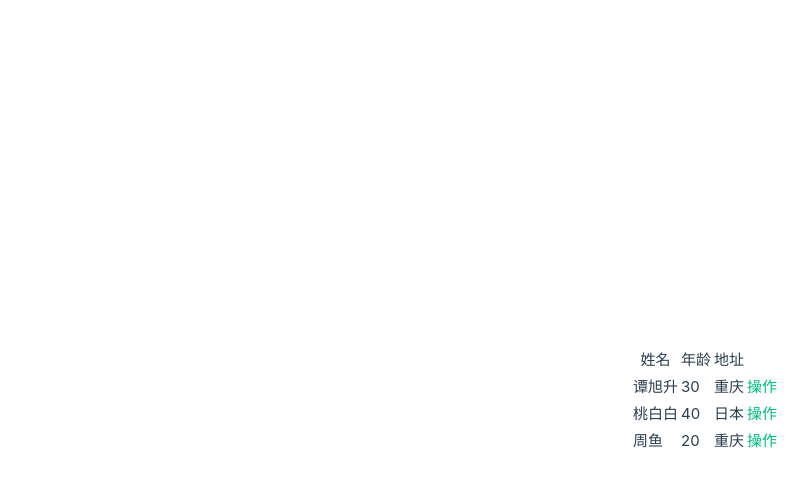
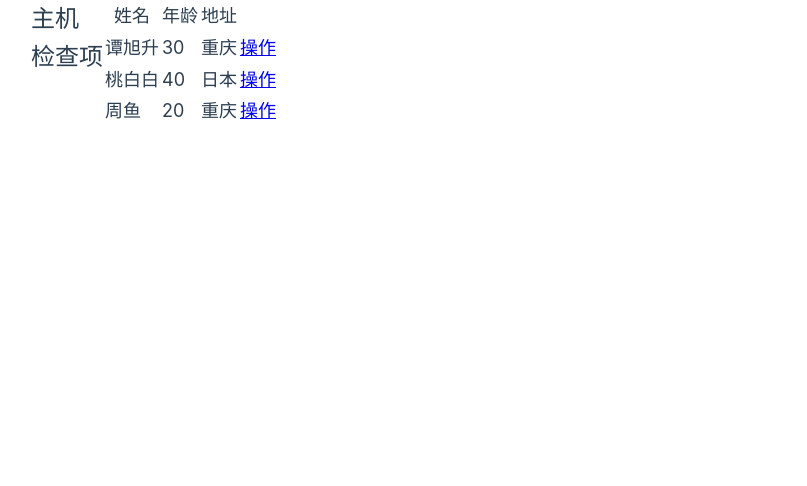
Before and after one commit to c3qu/vue_practice, a Vue app: page / in a window 1280 px wide. Shown: the top 486 px of the page, without its empty margins (9-816 px from the left). Built offline with nearby package versions, Linux system fonts and the light colour scheme.

Commit message:
添加了侧边栏;添加了点击侧边栏动态显示右侧内容的功能

```diff
--- a/package.json
+++ b/package.json
@@ -8,7 +8,8 @@
     "preview": "vite preview"
   },
   "dependencies": {
-    "vue": "^3.3.4"
+    "vue": "^3.3.4",
+    "vuetify": "^3.3.11"
   },
   "devDependencies": {
     "@vitejs/plugin-vue": "^4.2.3",
--- a/src/App.vue
+++ b/src/App.vue
@@ -1,48 +1,34 @@
 <script setup>
+import { ref, provide } from "vue"
 import SideBar from './components/SideBar.vue'
+import HostDetail from './components/HostDetail.vue'
+import CheckItemDetail from './components/CheckItemDetail.vue'
+const index = ref(1)
+
+function setIndex(i) {
+  index.value = i
+}
+
+provide('parentSetIndex', setIndex)
 </script>
 
 <template>
   <header>
-    <!-- <img alt="Vue logo" class="logo" src="./assets/logo.svg" width="125" height="125" /> -->
-
-    <div class="wrapper">
-      <!-- <HelloWorld msg="You did it!" /> -->
-
-    </div>
+    <div class="wrapper"></div>
   </header>
 
   <main>
-    <!-- <TheWelcome /> -->
-    <SideBar/>
+    <div class="main_show_area">
+      <SideBar />
+      <HostDetail v-if="index === 1" />
+      <CheckItemDetail v-if="index === 2" />
+    </div>
   </main>
 </template>
 
 <style scoped>
-/* header {
-  line-height: 1.5;
+.main_show_area {
+  display: flex;
+  flex-direction: row;
 }
-
-.logo {
-  display: block;
-  margin: 0 auto 2rem;
-}
-
-@media (min-width: 1024px) {
-  header {
-    display: flex;
-    place-items: center;
-    padding-right: calc(var(--section-gap) / 2);
-  }
-
-  .logo {
-    margin: 0 2rem 0 0;
-  }
-
-  header .wrapper {
-    display: flex;
-    place-items: flex-start;
-    flex-wrap: wrap;
-  }
-} */
 </style>
--- a/src/assets/main.css
+++ b/src/assets/main.css
@@ -1,5 +1,5 @@
 @import './base.css';
-
+/*
 #app {
   max-width: 1280px;
   margin: 0 auto;
@@ -32,4 +32,4 @@ a,
     grid-template-columns: 1fr 1fr;
     padding: 0 2rem;
   }
-}
+}  */
--- /dev/null
+++ b/src/components/CheckItemDetail.vue
@@ -0,0 +1,54 @@
+<script setup>
+import { ref } from 'vue'
+const data = ref(
+    [
+        {
+            "name": "服务器空间",
+            "status": "已检查"
+        },
+        {
+            "name": "CPU占用情况",
+            "status": "已检查",
+        }
+    ]
+
+)
+const colunm_names = ref(
+    {
+        "name": "检查项名称",
+        "status": "状态",
+    }
+)
+function show_detail() {
+    alert("OK")
+}
+</script>
+
+<template>
+    <table>
+        <tr>
+            <th v-for="value in colunm_names">{{ value }}</th>
+        </tr>
+        <tr v-for="row in data" @click="show_detail" class="table_body">
+            <td v-for="_, key in colunm_names">{{ row[key] }}</td>
+            <td><a href="https://github.com/c3qu" target="_blank">操作</a></td>
+        </tr>
+    </table>
+</template>
+
+<style scoped>
+table {
+    font-size: larger;
+    border-collapse: collapse;
+    cursor: pointer;
+}
+
+td,
+th {
+    border: 1px solid white;
+}
+
+.table_body:hover {
+    background-color: blue;
+}
+</style>
--- /dev/null
+++ b/src/components/HostDetail.vue
@@ -0,0 +1,60 @@
+<script setup>
+import { ref } from 'vue'
+const data = ref(
+    [
+        {
+            "name": "谭旭升",
+            "age": 30,
+            "address": "重庆"
+        },
+        {
+            "name": "桃白白",
+            "age": 40,
+            "address": "日本"
+        },
+        {
+            "name": "周鱼",
+            "age": 20,
+            "address": "重庆"
+        }
+    ]
+)
+const colunm_names = ref(
+    {
+        "name": "姓名",
+        "age": "年龄",
+        "address": "地址",
+    }
+)
+function show_detail() {
+    alert("OK")
+}
+</script>
+
+<template>
+    <table>
+        <tr>
+            <th v-for="value in colunm_names">{{ value }}</th>
+        </tr>
+        <tr v-for="row in data" @click="show_detail" class="table_body">
+            <td v-for="_, key in colunm_names">{{ row[key] }}</td>
+            <td><a href="https://github.com/c3qu" target="_blank">操作</a></td>
+        </tr>
+    </table>
+</template>
+
+<style scoped>
+table {
+    font-size: larger;
+    border-collapse: collapse;
+    cursor: pointer;
+}
+
+td,
+th {
+    border: 1px solid white;
+}
+
+.table_body:hover {
+    background-color: blue;
+}</style>
--- a/src/components/SideBar.vue
+++ b/src/components/SideBar.vue
@@ -1,51 +1,27 @@
 <script setup>
-import { ref } from 'vue'
-const data = ref(
-    [
-        {
-            "name": "谭旭升",
-            "age": 30,
-            "address": "重庆"
-        },
-        {
-            "name": "桃白白",
-            "age": 40,
-            "address": "日本"
-        },
-        {
-            "name": "周鱼",
-            "age": 20,
-            "address": "重庆"
-        }
-    ]
-)
-const colunm_names = ref(
-    {
-        "name": "姓名",
-        "age": "年龄",
-        "address": "地址",
-    }
-)
+import { ref, inject } from 'vue'
+const parentSetIndex = inject('parentSetIndex')
+
+function setIndex(index) {
+    this.parentSetIndex(index)
+}
+const items = ref([
+    { "index": 1, "name": "主机", "url": "/host" },
+    { "index": 2, "name": "检查项", "url": "/check_items" },
+])
+
 </script>
 
 <template>
-    <table>
-        <tr>
-        <th v-for="value in colunm_names">{{ value }}</th>
-        </tr>
-        <tr v-for="row in data">
-            <td v-for="_, key in colunm_names">{{ row[key] }}</td>
-            <td><a href="https://github.com/c3qu" target="_blank">操作</a></td>
-        </tr>
-    </table>
+    <ul>
+        <li v-for="item in items" @click="setIndex(item.index)">{{ item.name }}</li>
+    </ul>
 </template>
 
-<style>
-table{
-    border-collapse: collapse;
-}
-td,th{
-    border: 1px solid white;
-
+<style scoped>
+li {
+    font-size: x-large;
+    list-style: none;
+    cursor: pointer;
 }
 </style>
```
Also changed, not shown: 1 other file (tests, documents, lock files or other folders).
